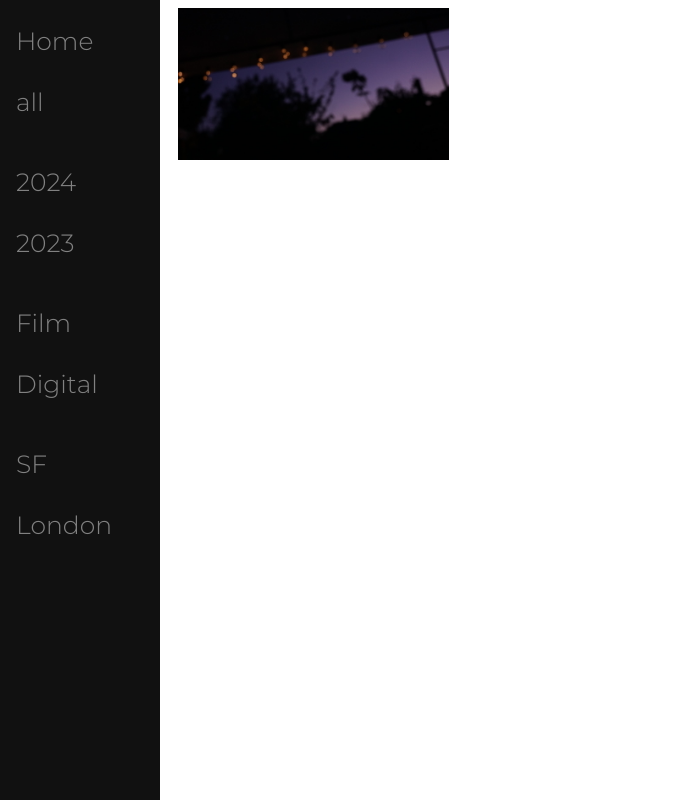
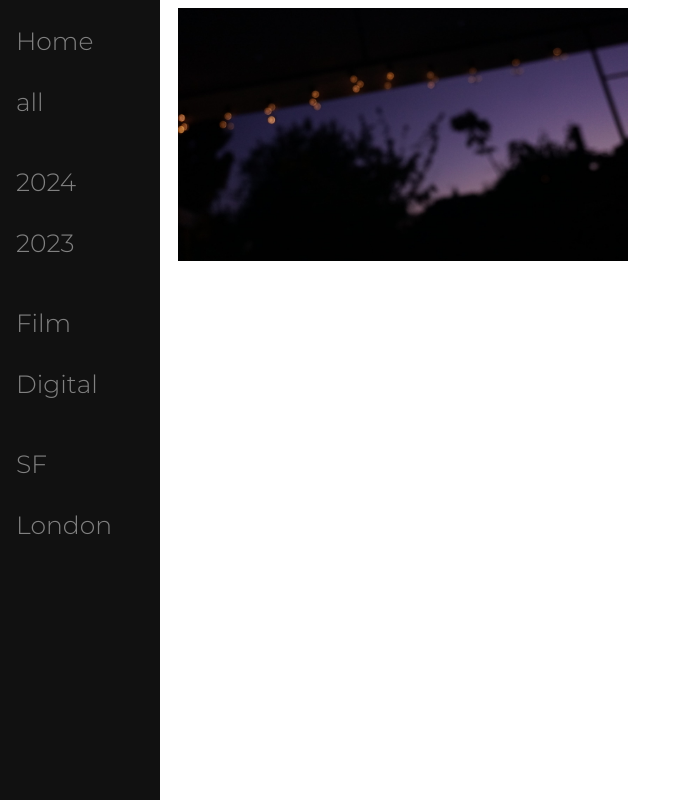
Before and after one commit to xXTacticalWaffleXx/photography, a plain HTML site: page tags/all/index.html in a window 1280 px wide. Shown: the whole page, without its empty margins (0-674 px from the left). Drawn offline with Linux system fonts and the light colour scheme.

Commit message:
change percent based width to pxl

```diff
--- a/stylesheet.css
+++ b/stylesheet.css
@@ -49,5 +49,5 @@
 }
 
 img {
-  width: 25%;
+  width: 450px;
 }
```
